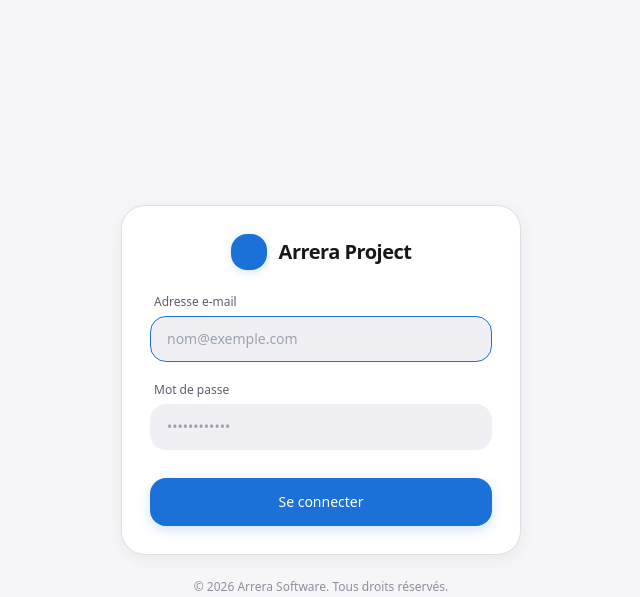
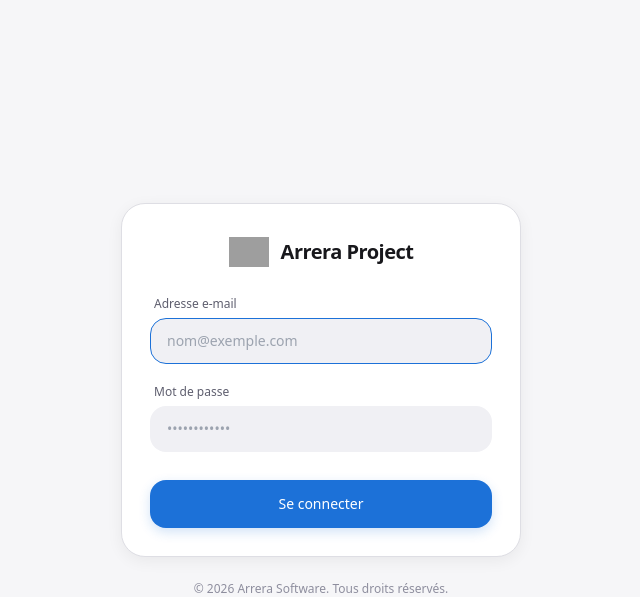
Before and after one commit to Arrera-Software/arrera-project, a Django app: page /login/ in a window 1280 px wide. Shown: the top 597 px of the page, without its empty margins (319-959 px from the left). Run offline with Django 5.2, Linux system fonts and the light colour scheme; some libraries are stand-ins or nearby versions; grey boxes are pictures that could not be loaded.

Commit message:
Ajout de l'icone

```diff
--- a/templates/accounts/login.html
+++ b/templates/accounts/login.html
@@ -1,4 +1,5 @@
 {% extends 'base.html' %}
+{% load static %}
 
 {% block title %}Connexion • Arrera Project{% endblock %}
 
@@ -10,10 +11,16 @@
 
         <div class="rounded-3xl p-7 adw-card">
 
-            <!-- Titre Arrera Project -->
+            <!-- Titre & Logo Arrera Project (propre, sans conteneur bleu) -->
             <div class="flex items-center justify-center gap-3 mb-6">
-                <div class="w-9 h-9 rounded-2xl flex items-center justify-center text-white adw-logo-badge">
-                    <i class="ph-bold ph-kanban text-lg"></i>
+                <div class="w-10 h-10 flex items-center justify-center">
+                    <img src="{% static 'img/icon.svg' %}"
+                         onerror="this.onerror=null; this.src='{% static 'img/icon.png' %}'; this.onerror=function(){ this.style.display='none'; document.getElementById('login-fallback-icon').style.display='flex'; };"
+                         alt="Arrera Project"
+                         class="w-full h-full object-contain">
+                    <div id="login-fallback-icon" class="w-full h-full rounded-2xl items-center justify-center text-white adw-logo-badge hidden">
+                        <i class="ph-bold ph-kanban text-lg"></i>
+                    </div>
                 </div>
                 <h1 class="text-xl font-bold tracking-tight text-adw-main">Arrera Project</h1>
             </div>
--- a/templates/base.html
+++ b/templates/base.html
@@ -4,7 +4,12 @@
 <head>
     <meta charset="UTF-8">
     <meta name="viewport" content="width=device-width, initial-scale=1.0">
-    <title>{% block title %}Arrera Software{% endblock %}</title>
+    <title>{% block title %}Arrera Project{% endblock %}</title>
+
+    <!-- Icône d'onglet (Favicon SVG & PNG fallback) -->
+    <link rel="icon" type="image/svg+xml" href="{% static 'img/icon.svg' %}">
+    <link rel="alternate icon" type="image/png" href="{% static 'img/icon.png' %}">
+
     <!-- Tailwind CSS (Framework Utilitaires) -->
     <script src="https://cdn.tailwindcss.com"></script>
     <!-- Phosphor Icons -->
```
Also changed, not shown: templates/includes/header.html (+10 -3 lines), readme.md, static/img/icon.png (added), static/img/icon.svg (added).
